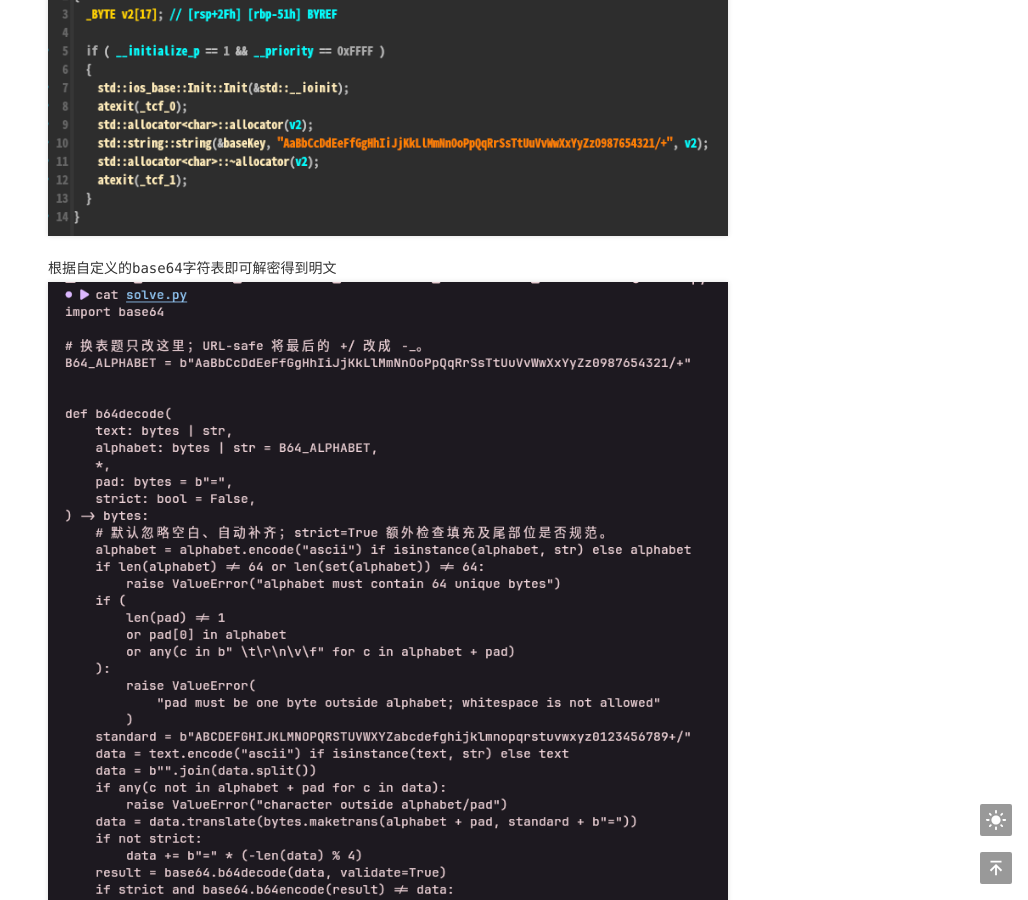
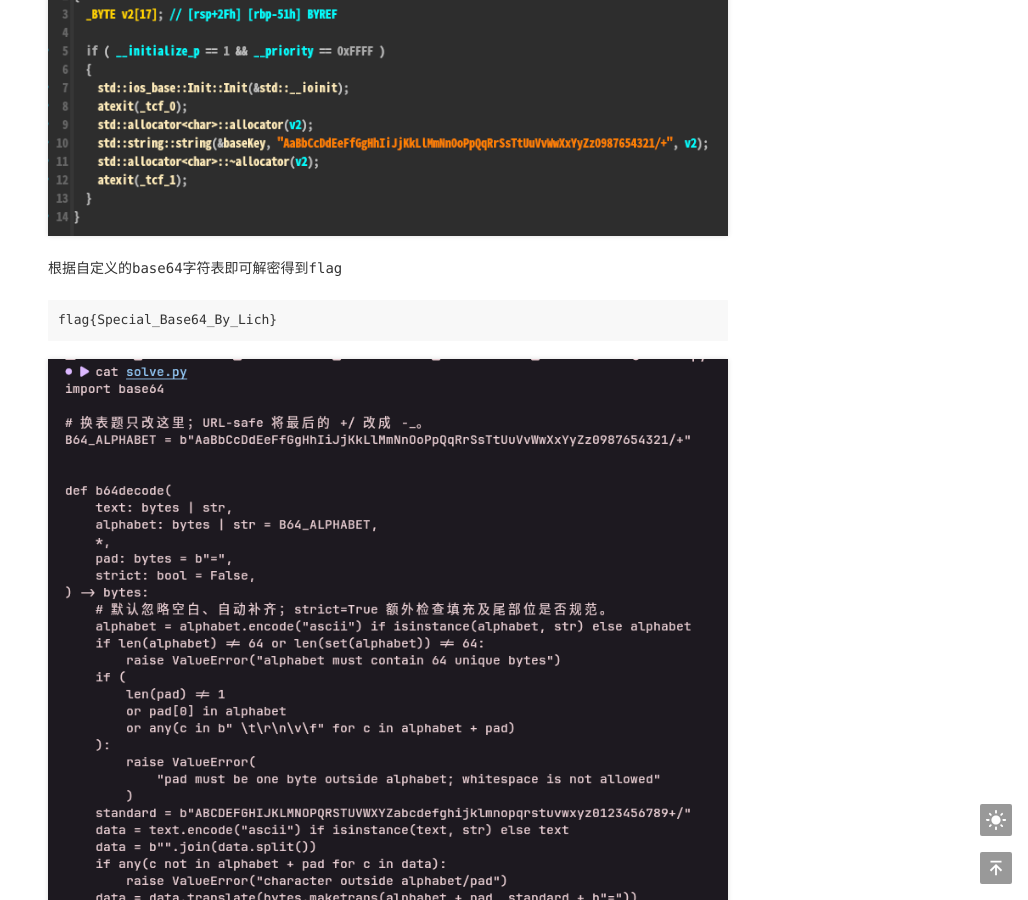
Before and after one commit to mikoto2464/mikoto2464.github.io, a Jekyll site: the page built from _posts/2026-11-04-BUUCTF 特殊的BASE64.md, in a window 1280 px wide and 900 px high, scrolled down 2114 px. Shown: the whole window, without its empty margins (252-1280 px from the left). Built offline with Jekyll 4.4.1, drawn with Linux system fonts in a browser that asks for light colours; comment, search, counter and statistics services are not loaded; some of the changed text lies outside the part shown.

Commit message:
BUUCTF 特殊的BASE64

````diff
--- a/_posts/2026-11-04-【BUUCTF】特殊的BASE64.md
+++ b/_posts/2026-11-04-BUUCTF 特殊的BASE64.md
@@ -1,6 +1,6 @@
 ---
 layout: mypost
-title: BUUCTF特殊的BASE64
+title: BUUCTF 特殊的BASE64
 categories:
   - ReverseEngineering
   - WriteUp
@@ -27,5 +27,8 @@ IDA打开后能够在左侧找到main函数，F5就可以看到伪代码，很
 可以找到`__static_initialization_and_destruction_0`函数
 ![](12.png)
 
-根据自定义的base64字符表即可解密得到明文
+根据自定义的base64字符表即可解密得到flag
+```
+flag{Special_Base64_By_Lich}
+```
 ![](10.png)
````
Also changed, not shown: _posts/2026-11-04-DASCTF 2024 暑期挑战赛DosSnake-WP.md (renamed from _posts/2026-11-04-【DASCTF2024】暑期挑战赛DosSnake-WP.md, +1 -1 lines), .obsidian/workspace.json.
